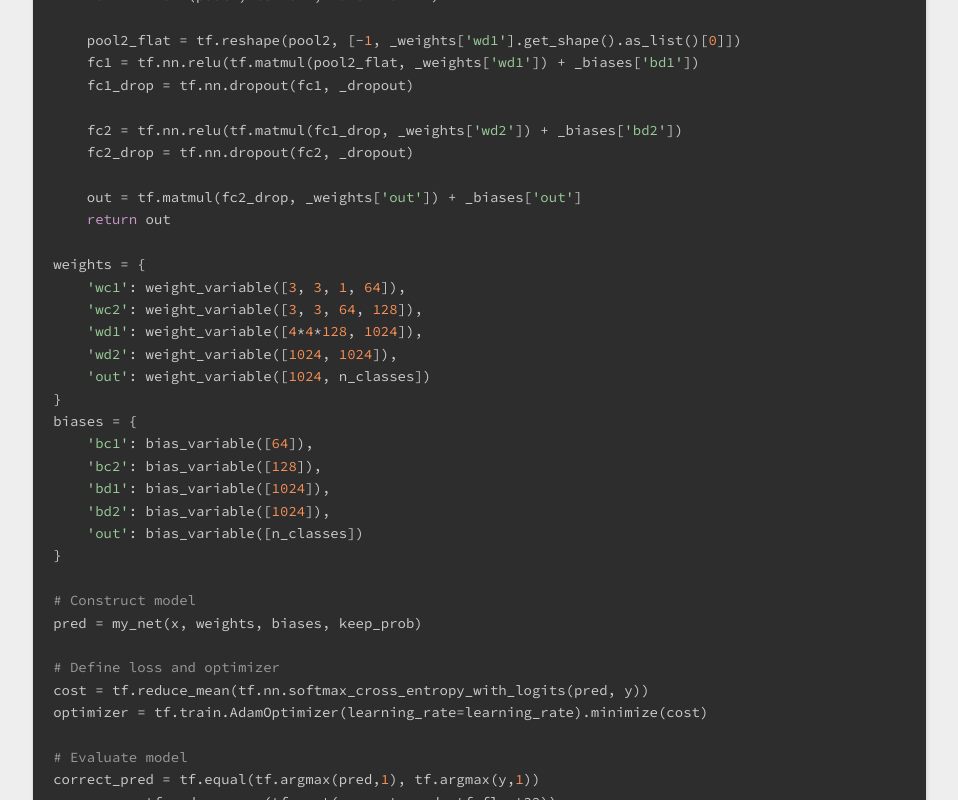
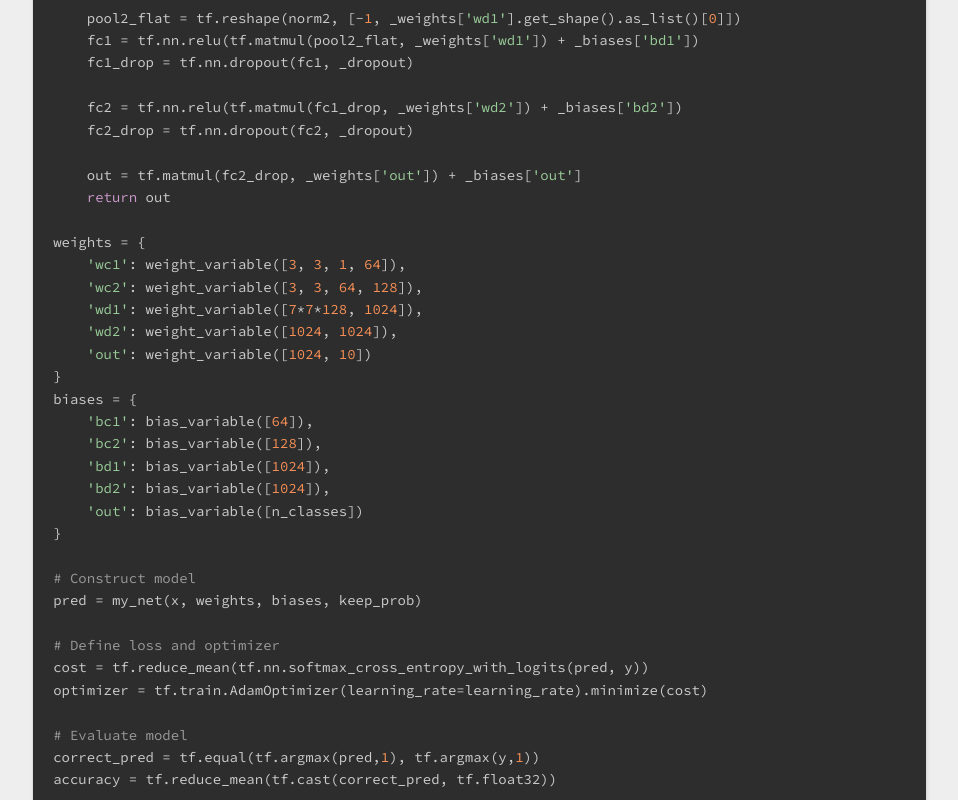
Before and after one commit to yangxian10/yangxian10.github.io, a plain HTML site: page index.html in a window 1280 px wide. Shown: the part 4964-5764 px from the top of the page, without its empty margins (8-966 px from the left). Drawn offline with nearby package versions, Linux system fonts and the light colour scheme.

Commit message:
Site updated: 2016-05-31 21:22:43

```diff
--- a/index.html
+++ b/index.html
@@ -168,7 +168,6 @@ acc = sess.<span class="function"><span class="title">run</span><span class="par
 mnist = input_data.read_data_sets(<span class="string">'MNIST_data'</span>, one_hot=<span class="keyword">True</span>)
 
 <span class="keyword">import</span> tensorflow <span class="keyword">as</span> tf
-
 <span class="comment"># Parameters</span>
 learning_rate = <span class="number">0.001</span>
 training_iters = <span class="number">200000</span>
@@ -220,7 +219,7 @@ keep_prob = tf.placeholder(tf.float32) <span class="comment"># dropout (keep pro
     pool2 = max_pool(conv2, k=<span class="number">2</span>, name=<span class="string">'pool2'</span>)
     norm2 = norm(pool2, lsize=<span class="number">4</span>, name=<span class="string">'norm2'</span>)
 
-    pool2_flat = tf.reshape(pool2, [-<span class="number">1</span>, _weights[<span class="string">'wd1'</span>].get_shape().as_list()[<span class="number">0</span>]])
+    pool2_flat = tf.reshape(norm2, [-<span class="number">1</span>, _weights[<span class="string">'wd1'</span>].get_shape().as_list()[<span class="number">0</span>]])
     fc1 = tf.nn.relu(tf.matmul(pool2_flat, _weights[<span class="string">'wd1'</span>]) + _biases[<span class="string">'bd1'</span>])
     fc1_drop = tf.nn.dropout(fc1, _dropout)
 
@@ -233,9 +232,9 @@ keep_prob = tf.placeholder(tf.float32) <span class="comment"># dropout (keep pro
 weights = {
     <span class="string">'wc1'</span>: weight_variable([<span class="number">3</span>, <span class="number">3</span>, <span class="number">1</span>, <span class="number">64</span>]),
     <span class="string">'wc2'</span>: weight_variable([<span class="number">3</span>, <span class="number">3</span>, <span class="number">64</span>, <span class="number">128</span>]),
-    <span class="string">'wd1'</span>: weight_variable([<span class="number">4</span>*<span class="number">4</span>*<span class="number">128</span>, <span class="number">1024</span>]),
+    <span class="string">'wd1'</span>: weight_variable([<span class="number">7</span>*<span class="number">7</span>*<span class="number">128</span>, <span class="number">1024</span>]),
     <span class="string">'wd2'</span>: weight_variable([<span class="number">1024</span>, <span class="number">1024</span>]),
-    <span class="string">'out'</span>: weight_variable([<span class="number">1024</span>, n_classes])
+    <span class="string">'out'</span>: weight_variable([<span class="number">1024</span>, <span class="number">10</span>])
 }
 biases = {
     <span class="string">'bc1'</span>: bias_variable([<span class="number">64</span>]),
@@ -480,7 +479,7 @@ y_ = tf.<span class="function"><span class="title">placeholder</span><span class
         filename_queue = tf.train.string_input_producer([filename], num_epochs=num_epochs)
         image, label = read_and_decode(filename_queue)
 
-        <span class="keyword">return</span> images, sparse_labels
+        <span class="keyword">return</span> image, label
 </code></pre><h2 id="批处理">批处理</h2><p>TBD</p>
 <h2 id="创建线程并使用QueueRunner对象来预取">创建线程并使用QueueRunner对象来预取</h2><p>TBD</p>
 <h2 id="参考资料">参考资料</h2><p><a href="http://wiki.jikexueyuan.com/project/tensorflow-zh/how_tos/reading_data.html" target="_blank" rel="external">http://wiki.jikexueyuan.com/project/tensorflow-zh/how_tos/reading_data.html</a></p>
```
Also changed, not shown: 2016/05/19/tensorflow-data/index.html (+2 -2 lines), 2016/05/28/tensorflow-cnn/index.html (+4 -5 lines).
